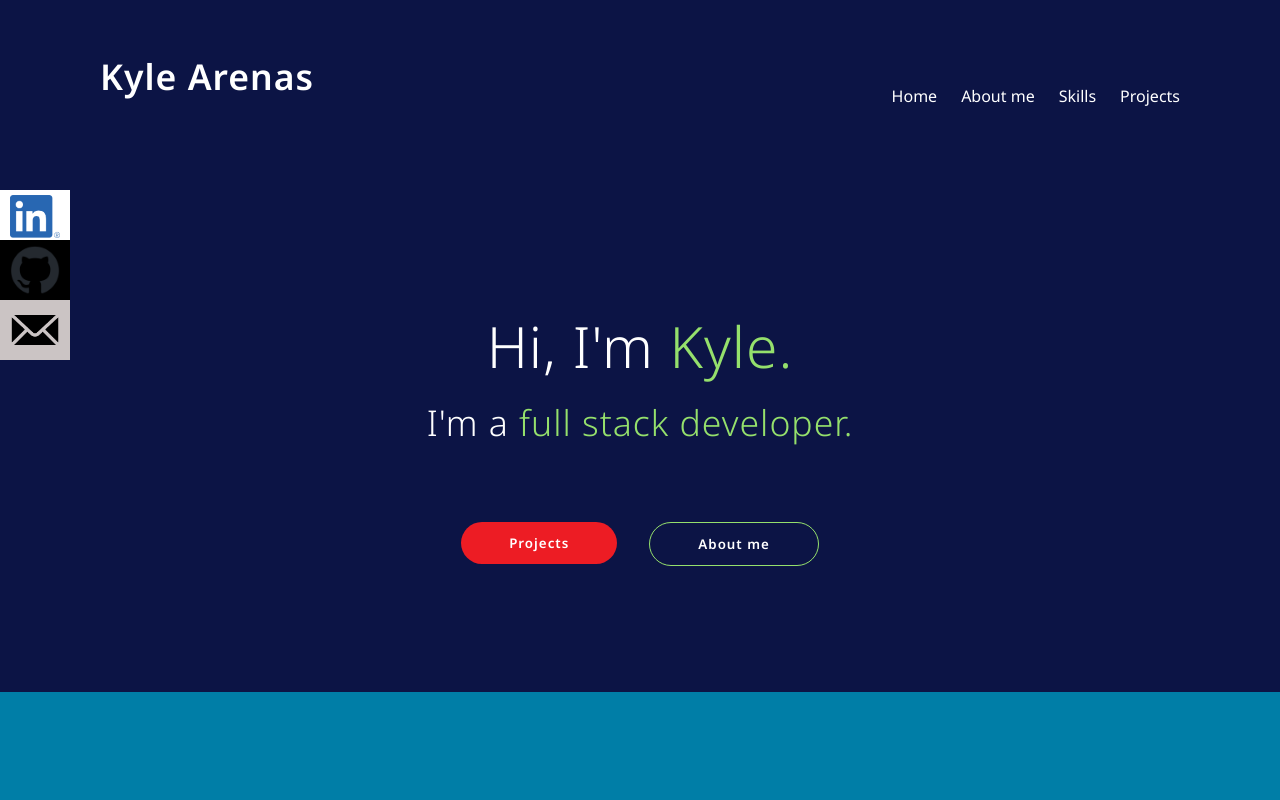
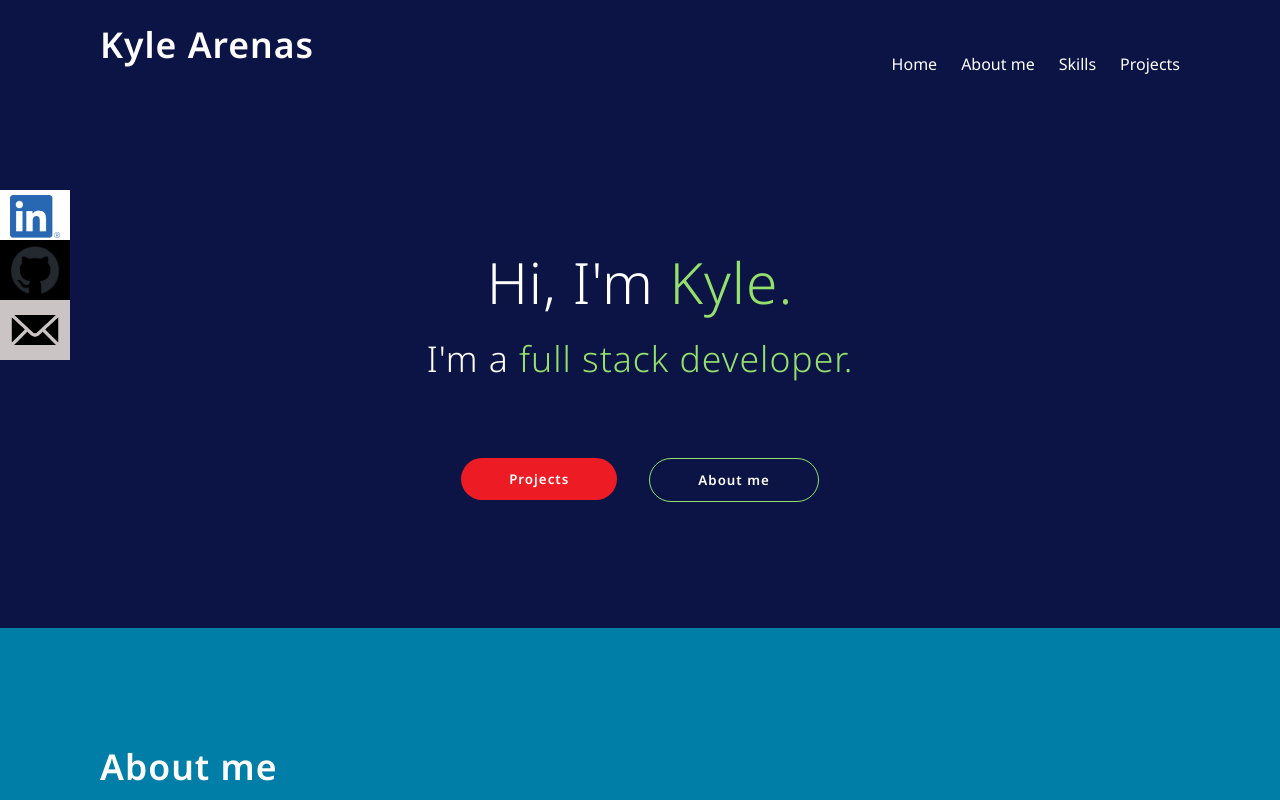
Before and after one commit to kyruken/kairuken-portfolio-2023, a React (Vite) app: page / in a window 1280 px wide. Shown: the top 800 px of the page. Built offline with nearby package versions, Linux system fonts and the light colour scheme.

Commit message:
add padding

```diff
--- a/src/components/myskills.jsx
+++ b/src/components/myskills.jsx
@@ -1,7 +1,7 @@
 
 export default function MySkills() {
     return (
-        <section className="bg-secondary padding-tb-4" id='skills'>
+        <section className="bg-secondary padding-tb-4 padding-lr-4" id='skills'>
             <h2>My Skills</h2>
             <div className="flex content-reverse jc-center ai-center gap-5">
                 <div className="bg-primary skill-container">
--- a/src/components/navbar.jsx
+++ b/src/components/navbar.jsx
@@ -1,7 +1,7 @@
 
 export default function Navbar() {
     return (
-        <nav className='flex jc-spacebetween ai-center padding-lr-4 padding-tb-3'>
+        <nav className='flex jc-spacebetween ai-center padding-lr-4 padding-tb-1'>
             <h2>Kyle Arenas</h2>
             <ul className='flex gap-2'>
                 <li><a href="#home">Home</a></li>
--- a/src/components/otherprojects.jsx
+++ b/src/components/otherprojects.jsx
@@ -1,7 +1,7 @@
 import MiniProject from "./miniprojects"
 export default function OtherProjects() {
     return (
-        <section className="bg-secondary">
+        <section className="bg-secondary padding-lr-4 padding-tb-5">
             <h2>Other Projects</h2>
             <div className="otherprojects-container padding-1">
                 <MiniProject />
--- a/src/components/socials.jsx
+++ b/src/components/socials.jsx
@@ -1,7 +1,7 @@
 
 export default function Socials() {
     return (
-        <section>
+        <section className='padding-lr-4 padding-tb-5'>
             <h2>Socials/Contact</h2>
             <div className='flex content-reverse ai-center jc-center gap-5'>
                 <a href='/' className="flex-column ai-center jc-flexend contact-container padding-tb-0">
```
